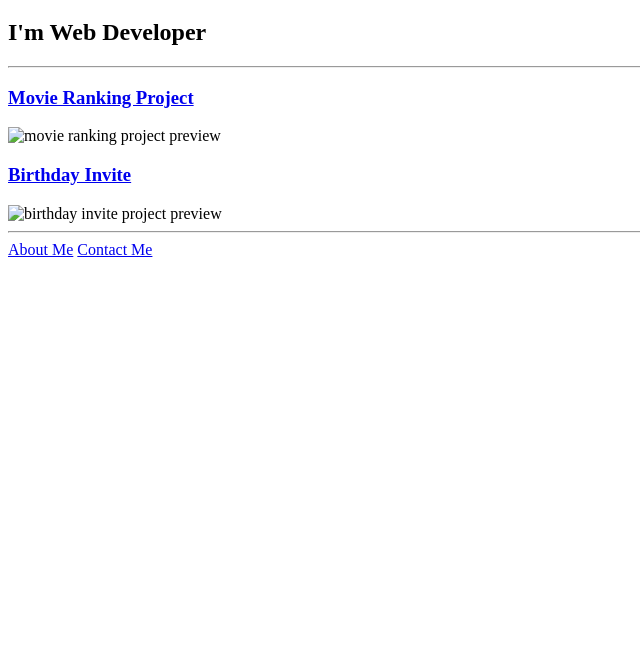
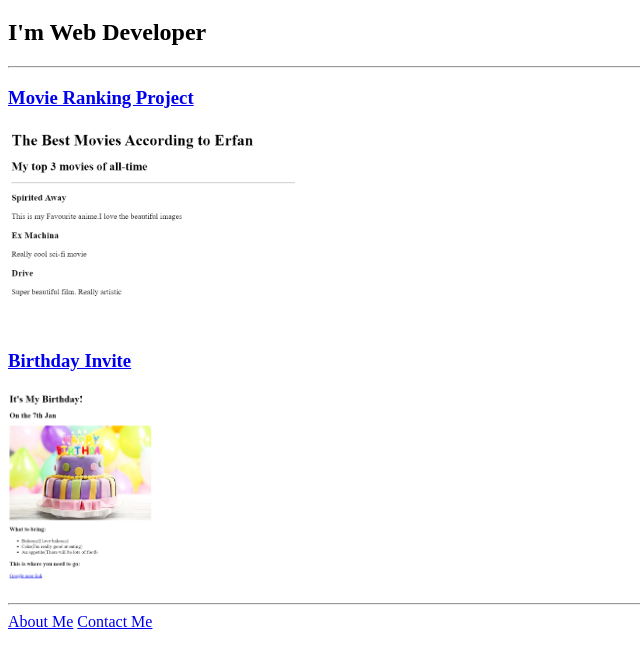
Before and after one commit to ierfanynr/html-porfolio, a plain HTML site: page index.html in a window 1280 px wide. Shown: the part 61-726 px from the top of the page, without its empty margins (0-640 px from the left). Drawn offline with Linux system fonts and the light colour scheme.

Commit message:
Update index.html

```diff
--- a/index.html
+++ b/index.html
@@ -13,11 +13,11 @@
     <hr/>
 
     <h3><a href="./public/movie-ranking-me.html">Movie Ranking Project</a></h3>
-    <img src="../4.3 HTML Porfolio Project/assets/images/movie-ranking-me.png" height="200"
+    <img src="assets/images/movie-ranking-me.png" height="200"
     alt="movie ranking project preview"/>
 
     <h3><a href="./public/birthday-invite-me.html">Birthday Invite </a></h3>
-    <img src="../4.3 HTML Porfolio Project/assets/images/birthday-invite-me.png" height="200"
+    <img src="assets/images/birthday-invite-me.png" height="200"
     alt="birthday invite project preview"/>
     <hr/>
 
```
